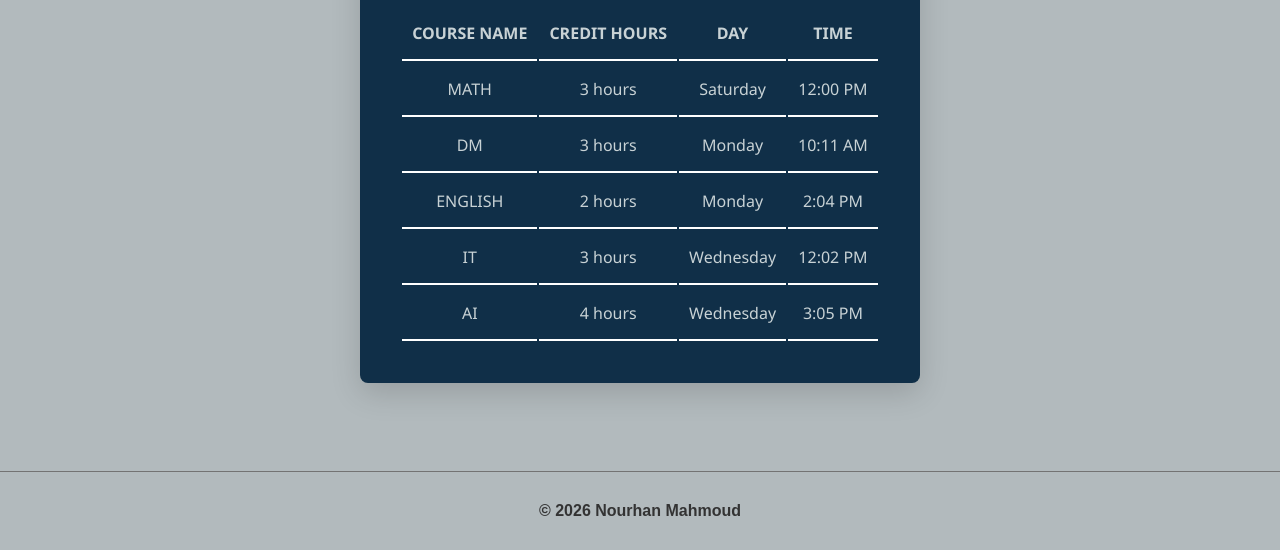
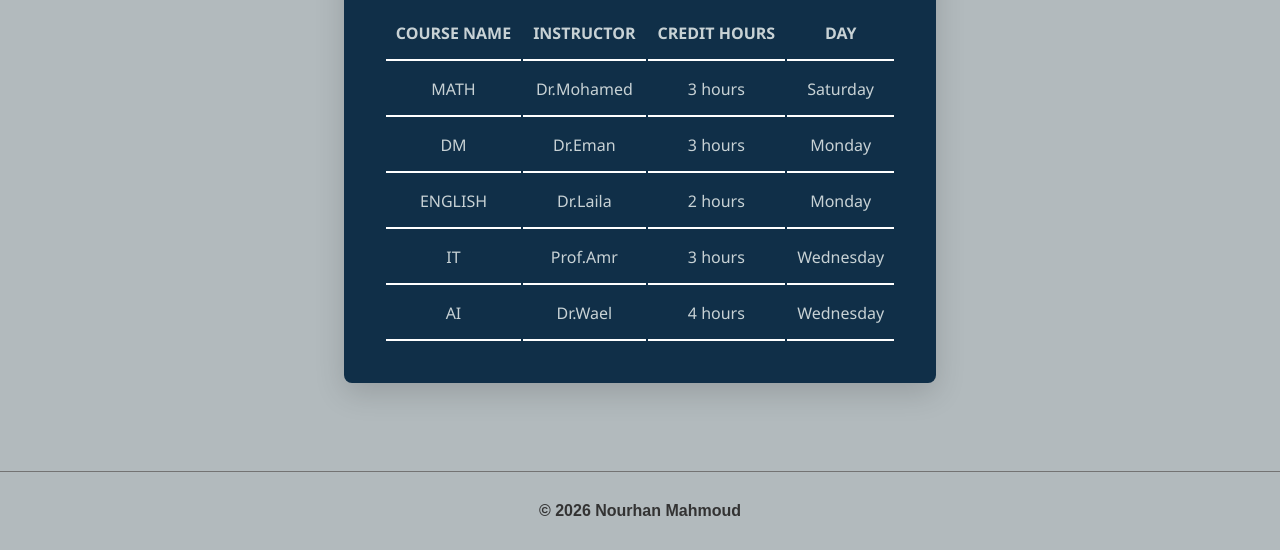
Before and after one commit to mahmoudnourhan098-lab/tasknour, a plain HTML site: page courses.html in a window 1280 px wide. Shown: the part 250-800 px from the top of the page. Drawn offline with Linux system fonts and the light colour scheme.

Commit message:
Update courses.html

```diff
--- a/courses.html
+++ b/courses.html
@@ -32,41 +32,41 @@
             <thead>
                 <tr>
                     <th>COURSE NAME</th>
+                     <th>INSTRUCTOR</th>
                     <th>CREDIT HOURS</th>
                     <th>DAY</th>
-                    <th>TIME</th>
                 </tr>
             </thead>
             <tbody>
                 <tr>
                     <td>MATH</td>
+                    <td>Dr.Mohamed</td>
                     <td>3 hours</td>
                     <td>Saturday</td>
-                    <td>12:00 PM</td>
                 </tr>
                 <tr>
                     <td>DM</td>
+                    <td>Dr.Eman</td>
                     <td>3 hours</td>
                     <td>Monday</td>
-                    <td>10:11 AM</td>
                 </tr>
                 <tr>
                     <td>ENGLISH</td>
+                    <td>Dr.Laila</td>
                     <td>2 hours</td>
                     <td>Monday</td>
-                    <td>2:04 PM</td>
                 </tr>
                 <tr>
                     <td>IT</td>
+                    <td>Prof.Amr</td>
                     <td>3 hours</td>
                     <td>Wednesday</td>
-                    <td>12:02 PM</td>
                 </tr>
                 <tr>
                     <td>AI</td>
+                    <td>Dr.Wael</td>
                     <td>4 hours</td>
                     <td>Wednesday</td>
-                    <td>3:05 PM</td>
                 </tr>
             </tbody>
         </table>
```
